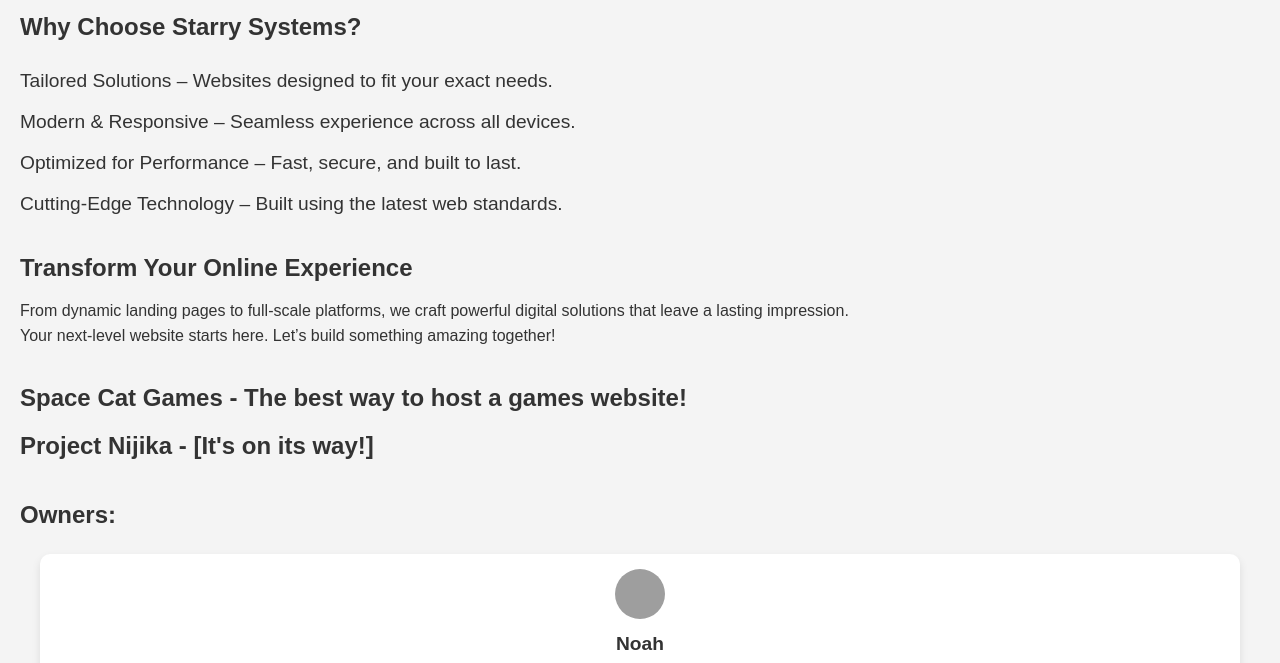
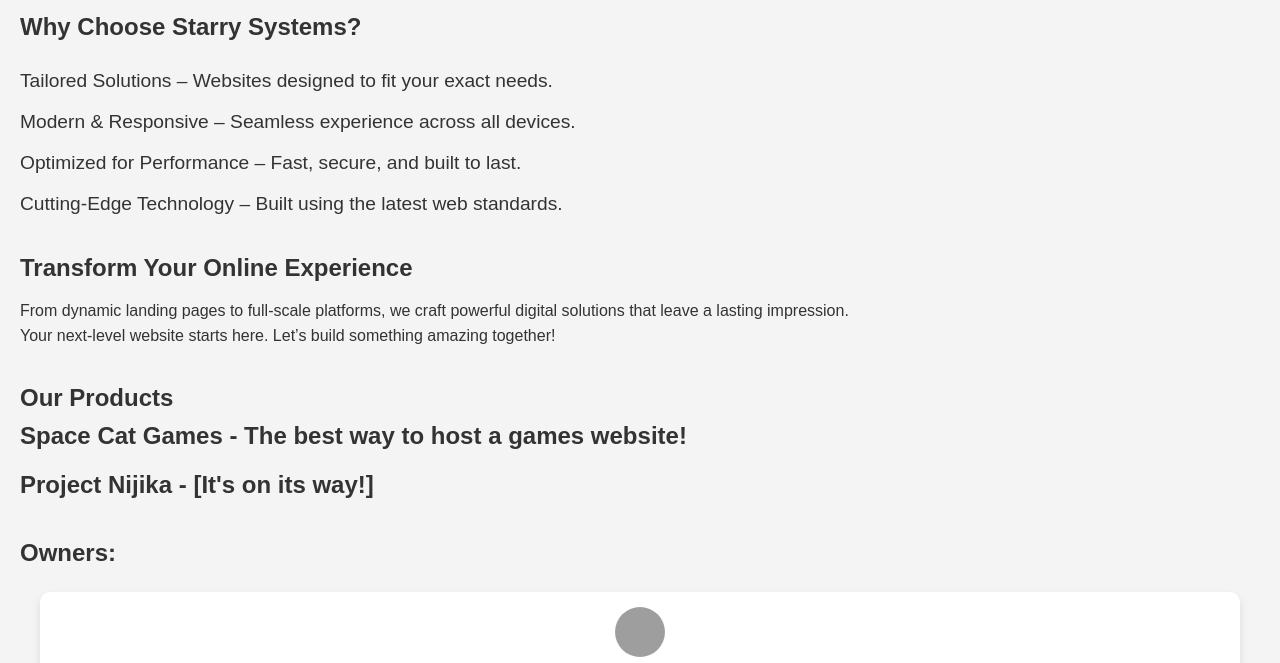
Before and after one commit to Starry-Systems/starry-systems.github.io, a plain HTML site: page index.html in a window 1280 px wide. Shown: the part 350-1013 px from the top of the page. Drawn offline with Linux system fonts and the light colour scheme; no server answers; grey boxes are pictures that could not be loaded.

Commit message:
Update index.html

```diff
--- a/index.html
+++ b/index.html
@@ -156,6 +156,7 @@
     </section>
 
     <section>
+        <h1>Our Products</h1>
         <h2>Space Cat Games - The best way to host a games website!</h2>
         <h2>Project Nijika - [It's on its way!]</h2>
     </section>
```
